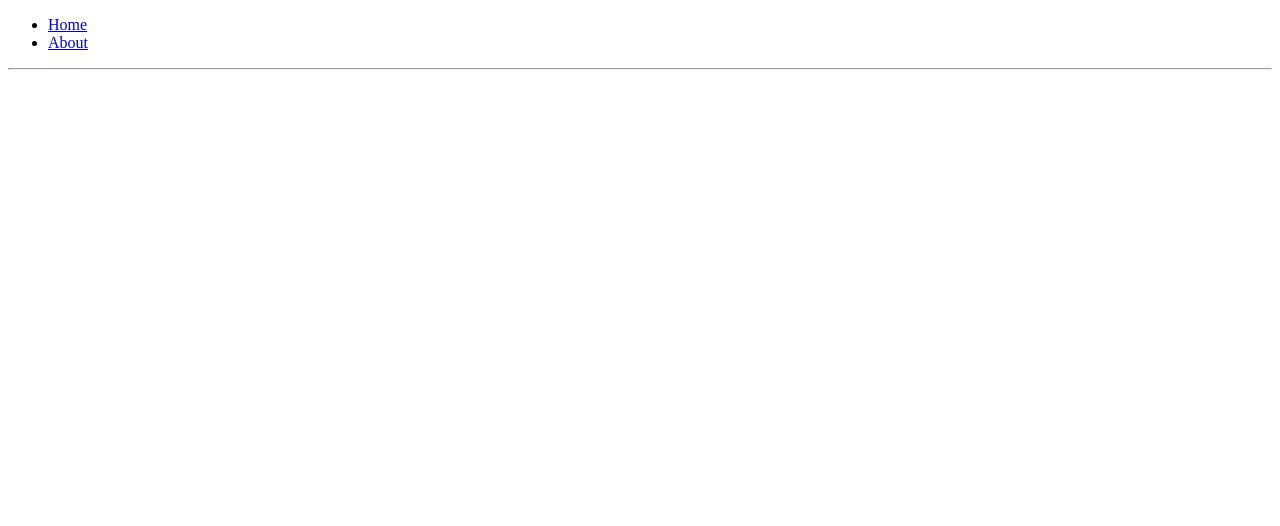
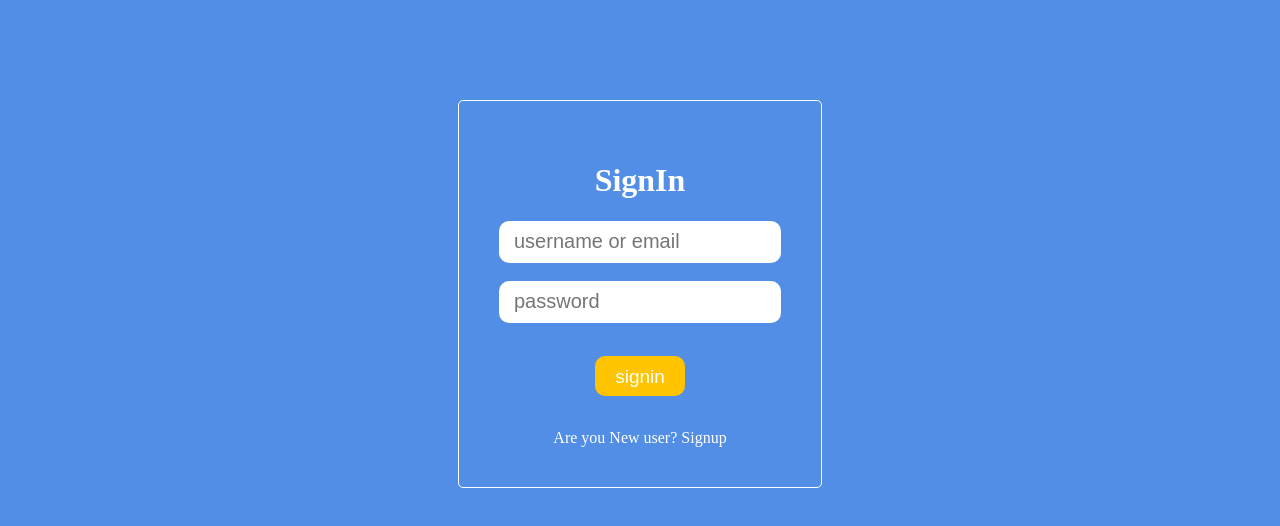
Before and after one commit to karthickselvendran/todo_app_using_mern, a React (Create React App) app: page / in a window 1280 px wide. Shown: the top 526 px of the page. Built offline with nearby package versions, Linux system fonts and the light colour scheme.

Commit message:
routechanges

```diff
--- a/src/App.js
+++ b/src/App.js
@@ -1,60 +1,60 @@
-// import React from 'react';
-// import { HashRouter, Routes, Route } from 'react-router-dom';
-// import { TodoList } from './pages/todolist/todoList';
-// import { SignIn } from './pages/signin/signin';
-// import { SignUp } from './pages/signup/signup';
-// import { ToastContainer } from 'react-toastify';
-// import './App.css';
+import React from 'react';
+import { HashRouter, Routes, Route } from 'react-router-dom';
+import { TodoList } from './pages/todolist/todoList';
+import { SignIn } from './pages/signin/signin';
+import { SignUp } from './pages/signup/signup';
+import { ToastContainer } from 'react-toastify';
+import './App.css';
 
-// function App() {
+function App() {
 
-//   return (
-//     <div>
-//       <HashRouter basename='/'>
-//         <ToastContainer />
-//         <Routes>
-//           <Route path='/' element={<SignIn />} />
-//           <Route path='signin' element={<SignIn />} />
-//           <Route path='signup' element={<SignUp />} />
-//           <Route path='todolist' element={<TodoList />} />
-//           <Route path='*' element={
-//             <main className='wrongRoute'>
-//               <p>There's nothing here, Please check the url!</p>
-//             </main>
-//           } />
-//         </Routes>
+  return (
+    <div>
+      <HashRouter>
+        <ToastContainer />
+        <Routes>
+          <Route path={process.env.PUBLIC_URL + "/"} element={<SignIn />} />
+          <Route path={process.env.PUBLIC_URL + "/signin"} element={<SignIn />} />
+          <Route path={process.env.PUBLIC_URL + "/signup"} element={<SignUp />} />
+          <Route path={process.env.PUBLIC_URL + "/todolist"} element={<TodoList />} />
+          <Route path={process.env.PUBLIC_URL + "/*"} element={
+            <main className='wrongRoute'>
+              <p>There's nothing here, Please check the url!</p>
+            </main>
+          } />
+        </Routes>
+      </HashRouter>
+    </div>
+  )
+}
+
+export default App;
+
+
+// import React, { Component } from 'react';
+// import { HashRouter, Routes, Route, Link } from "react-router-dom";
+
+// class App extends Component {
+//   render() {
+//     return (
+//       <HashRouter basename="/">
+//         <div>
+//           <ul>
+//             <li><Link to="/">Home</Link></li>
+//             <li><Link to="/about">About</Link></li>
+//           </ul>
+//           <hr />
+//           <Routes>
+//             <Route exact path={process.env.PUBLIC_URL + "/"} component={Home} />
+//             <Route path={process.env.PUBLIC_URL + "/about"} component={About} />
+//           </Routes>
+//         </div>
 //       </HashRouter>
-//     </div>
-//   )
+//     );
+//   }
 // }
 
+// const Home = () => <div><h2>Home</h2></div>
+// const About = () => <div><h2>About</h2></div>
+
 // export default App;
-
-
-import React, { Component } from 'react';
-import { HashRouter, Routes, Route, Link } from "react-router-dom";
-
-class App extends Component {
-  render() {
-    return (
-      <HashRouter basename="/">
-        <div>
-          <ul>
-            <li><Link to="/">Home</Link></li>
-            <li><Link to="/about">About</Link></li>
-          </ul>
-          <hr />
-          <Routes>
-            <Route exact path={process.env.PUBLIC_URL + "/"} component={Home} />
-            <Route path={process.env.PUBLIC_URL + "/about"} component={About} />
-          </Routes>
-        </div>
-      </HashRouter>
-    );
-  }
-}
-
-const Home = () => <div><h2>Home</h2></div>
-const About = () => <div><h2>About</h2></div>
-
-export default App;
```
